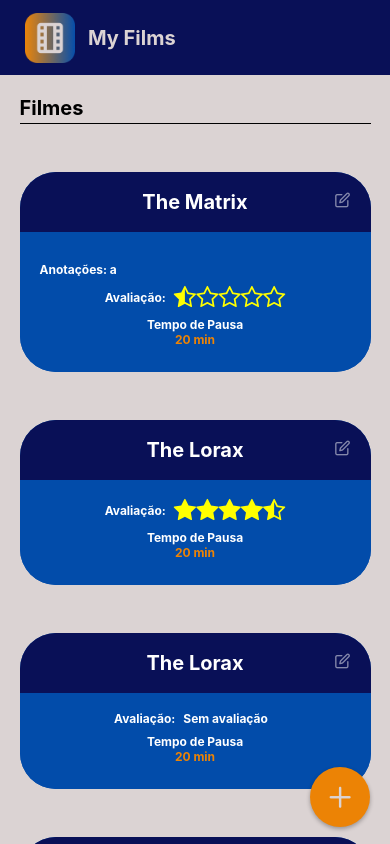
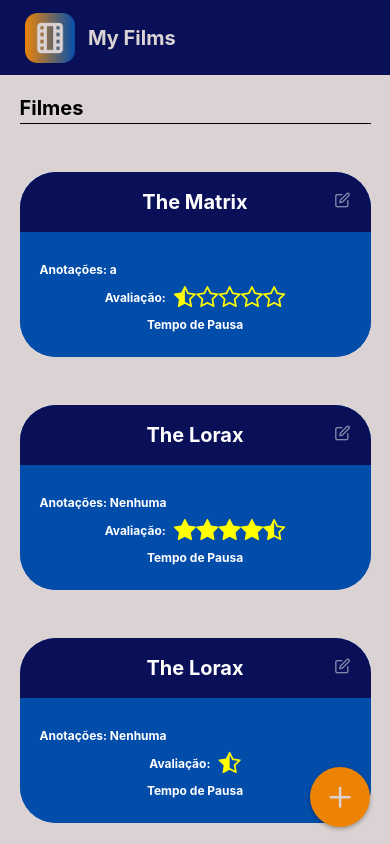
Before and after one commit to AbadeMTH/MyFilms, a React Native app: screen / in a window 390 px wide. Built offline with nearby package versions, Linux system fonts and the light colour scheme.

Commit message:
Add modalEditFilm

```diff
--- a/src/components/card/card.js
+++ b/src/components/card/card.js
@@ -1,12 +1,18 @@
 import React from "react"
-import { Alert, Pressable, Text, TouchableOpacity, View } from "react-native"
+import { Text, TouchableOpacity, View } from "react-native"
 import { stylesCard as styles } from "./style"
 import { Rating } from "./components/rating/rating"
-import Feather from '@expo/vector-icons/Feather';
+import Feather from "@expo/vector-icons/Feather"
 
-export function Card({ film, notes, rating, tempo }) {
+export function Card({
+    film,
+    notes = "Nenhuma",
+    rating = "Sem avaliação",
+    time,
+    onPress,
+}) {
     return (
-        <TouchableOpacity onPress={() => Alert.alert('Editar card')} style={styles.card}>
+        <TouchableOpacity onPress={onPress} style={styles.card}>
             <View style={styles.cardHeader}>
                 <Text style={styles.filmText}>{film}</Text>
                 <Feather
@@ -24,7 +30,7 @@
                     <Rating ratingValue={rating} />
                     <View style={styles.footer}>
                         <Text style={styles.timeText}>Tempo de Pausa</Text>
-                        <Text style={styles.time}>{tempo}</Text>
+                        <Text style={styles.time}>{time}</Text>
                     </View>
                 </View>
             ) : (
@@ -34,7 +40,7 @@
                     </View>
                     <View style={styles.footer}>
                         <Text style={styles.timeText}>Tempo de Pausa</Text>
-                        <Text style={styles.time}>{tempo}</Text>
+                        <Text style={styles.time}>{time}</Text>
                     </View>
                 </View>
             )}
--- a/src/screens/homeScreen/index.js
+++ b/src/screens/homeScreen/index.js
@@ -9,9 +9,14 @@
 export function HomeScreen() {
     const [modalVisible, setModalVisible] = useState(false)
 
-    function addFilm(){
-        setModalVisible(true);
+    function addFilm() {
+        setModalVisible(true)
     }
+
+    function editFilm() {
+        setModalVisible(true)
+    }
+
     return (
         <View style={styles.container}>
             <Header />
@@ -35,7 +40,13 @@
                         alignItems: "center",
                     }}
                 >
-                    <Card film={"The Matrix"} rating={0.5} notes={"a"} tempo={"20 min"} />
+                    <Card
+                        film={"The Matrix"}
+                        onPress={editFilm}
+                        rating={0.5}
+                        notes={"a"}
+                        tempo={"20 min"}
+                    />
                     <Card film={"The Lorax"} rating={4.5} tempo={"20 min"} />
                     <Card film={"The Lorax"} tempo={"20 min"} />
                     <Card film={"The Lorax"} rating={3} tempo={"20 min"} />
@@ -44,8 +55,16 @@
 
             <AddCard onPress={addFilm} />
 
-            <Modal visible={modalVisible} animationType="fade" transparent={true}>
-                <ModalAddFilm closeModal={() => {setModalVisible(false)}}/>
+            <Modal
+                visible={modalVisible}
+                animationType="fade"
+                transparent={true}
+            >
+                <ModalAddFilm
+                    closeModal={() => {
+                        setModalVisible(false)
+                    }}
+                />
             </Modal>
         </View>
     )
```
